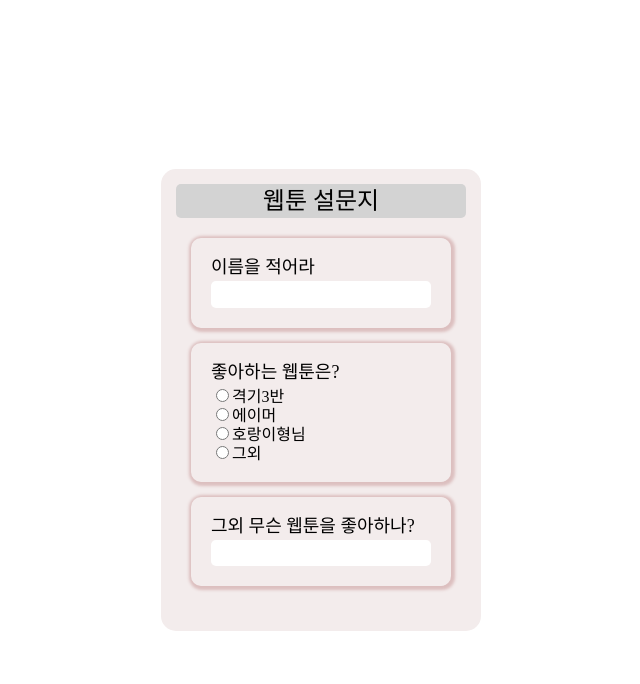
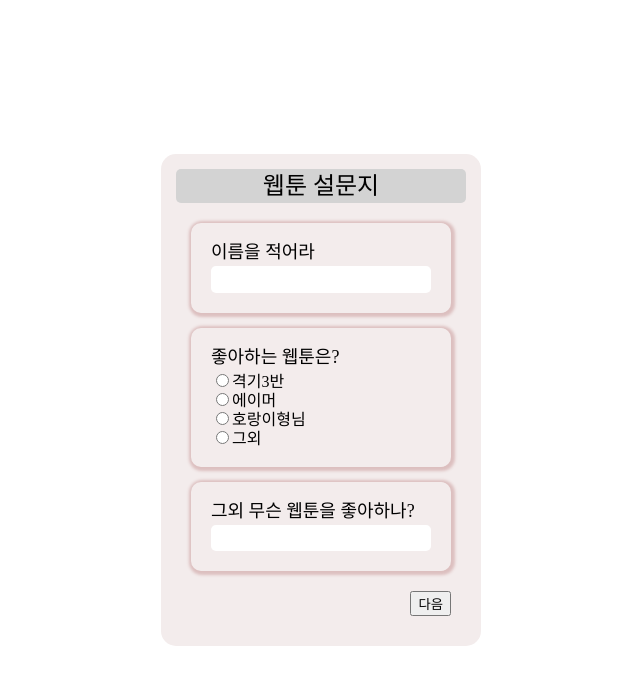
Before and after one commit to ShinEunJin/react-typescript-study, a React (Create React App) app: page /survey/0 in a window 1280 px wide. Shown: the top 684 px of the page, without its empty margins (319-959 px from the left). Built offline with nearby package versions, Linux system fonts and the light colour scheme.

Commit message:
일단 버튼 추가

```diff
--- /dev/null
+++ b/src/Composition/Button.tsx
@@ -0,0 +1,37 @@
+import { Dispatch, SetStateAction } from "react";
+import "./styles.scss";
+
+interface ButtonProps {
+  numberOfPage: number;
+  stepIdx: number;
+  setStepIdx: Dispatch<SetStateAction<number>>;
+}
+
+const Button = (props: ButtonProps) => {
+  const onClickBtn = (act: "prev" | "next") => {
+    if (act === "prev" && props.stepIdx) {
+      props.setStepIdx((prev) => prev - 1);
+    }
+    if (act === "next" && props.stepIdx < props.numberOfPage - 1) {
+      props.setStepIdx((prev) => prev + 1);
+    }
+    if (act === "next" && props.stepIdx === props.numberOfPage - 1) {
+      console.log("제출");
+    }
+  };
+
+  return (
+    <div className="button-container">
+      {props.stepIdx === 0 ? (
+        <div></div>
+      ) : (
+        <button onClick={() => onClickBtn("prev")}>이전</button>
+      )}
+      <button onClick={() => onClickBtn("next")}>
+        {props.stepIdx === props.numberOfPage - 1 ? "제출" : "다음"}
+      </button>
+    </div>
+  );
+};
+
+export default Button;
--- a/src/Composition/Page.tsx
+++ b/src/Composition/Page.tsx
@@ -4,6 +4,7 @@ import { useParams } from "react-router-dom";
 import Template from "./Template";
 import FetchData from "./data2.json";
 import Step from "./Step";
+import Button from "./Button";
 
 export interface FetchDataTypes {
   id: string;
@@ -32,6 +33,11 @@ const Page = () => {
         <h1 className="form-container__title">{FetchData[Number(id)].title}</h1>
         <section className="form-container__content">
           <Step list={FetchData[Number(id)].steps[stepIdx]} />
+          <Button
+            numberOfPage={FetchData[Number(id)].steps.length}
+            stepIdx={stepIdx}
+            setStepIdx={setStepIdx}
+          />
         </section>
       </div>
     </Template>
--- a/src/Composition/Step.tsx
+++ b/src/Composition/Step.tsx
@@ -17,6 +17,8 @@ interface StepProps {
 const Step = (props: StepProps) => {
   const [value, setValue] = useState<any>({});
 
+  console.log(value);
+
   return (
     <>
       {props.list &&
--- a/src/Composition/styles.scss
+++ b/src/Composition/styles.scss
@@ -76,3 +76,13 @@
     cursor: pointer;
   }
 }
+
+.button-container {
+  display: flex;
+  justify-content: space-between;
+  margin-top: 20px;
+
+  button {
+    cursor: pointer;
+  }
+}
```
